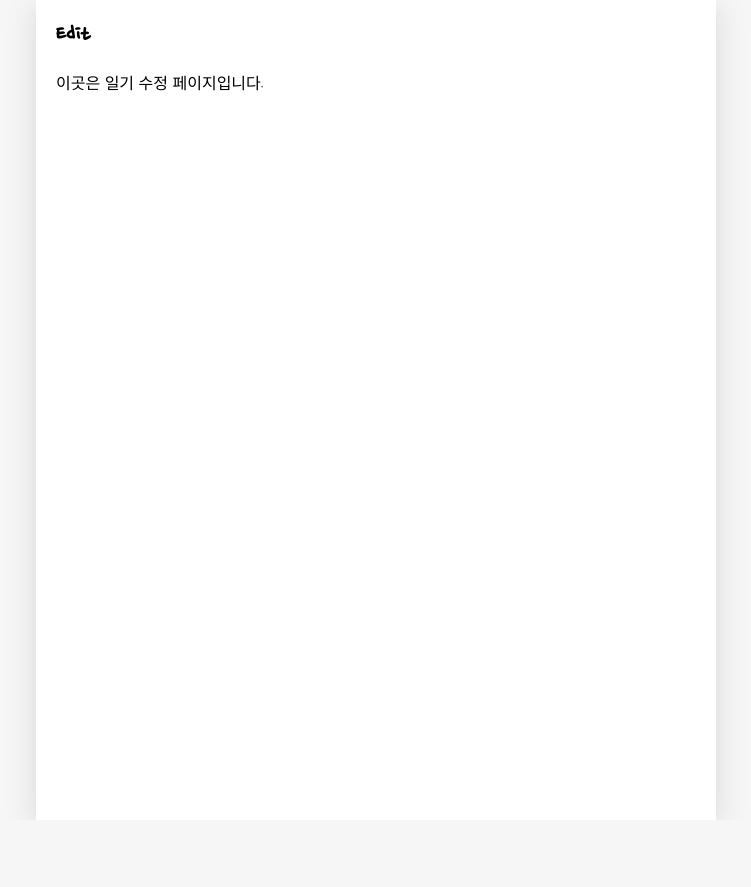
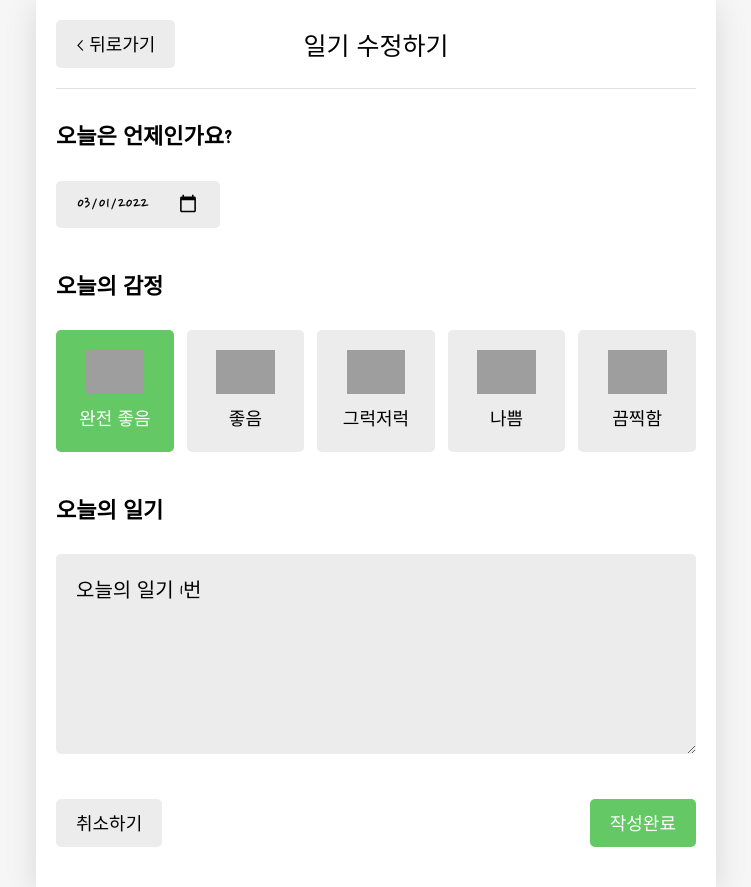
Before and after one commit to Jaeheon-So/Emotion-Diary, a React (Create React App) app: page /edit/1 in a window 1280 px wide. Shown: the whole page, without its empty margins (264-1015 px from the left). Before the commit the page ends 820 px from the top, so only its background shows below. Built offline with nearby package versions, Linux system fonts and the light colour scheme; grey boxes are pictures that could not be loaded; a web font is replaced by a local one.

Commit message:
Add Edit page

```diff
--- a/src/App.js
+++ b/src/App.js
@@ -44,38 +44,39 @@ const dummyData = [
     id: 1,
     emotion: 1,
     content: "오늘의 일기 1번",
-    date: 1645869530642,
+    date: 1646136767309,
   },
   {
     id: 2,
     emotion: 2,
     content: "오늘의 일기 2번",
-    date: 1645869530643,
+    date: 1646136767310,
   },
   {
     id: 3,
     emotion: 3,
     content: "오늘의 일기 3번",
-    date: 1645869530644,
+    date: 1646136767311,
   },
   {
     id: 4,
     emotion: 4,
     content: "오늘의 일기 4번",
-    date: 1645869530645,
+    date: 1646136767312,
   },
   {
     id: 5,
     emotion: 5,
     content: "오늘의 일기 5번",
-    date: 1645869530646,
+    date: 1646136767313,
   },
 ];
 
 function App() {
   const [data, dispatch] = useReducer(reducer, dummyData);
-  const dataId = useRef(0);
-
+  const dataId = useRef(0); // 여기 확인
+  console.log(data);
+  console.log(new Date().getTime());
   const onCreate = (date, content, emotion) => {
     dispatch({
       type: "CREATE",
@@ -98,9 +99,9 @@ function App() {
       type: "EDIT",
       data: {
         id: targetId,
+        emotion,
+        content,
         date: new Date(date).getTime(),
-        content,
-        emotion,
       },
     });
   };
--- a/src/components/DiaryEditor.js
+++ b/src/components/DiaryEditor.js
@@ -1,9 +1,12 @@
-import { useContext, useRef, useState } from "react";
+import { useContext, useEffect, useRef, useState } from "react";
 import { useNavigate } from "react-router-dom";
 import MyButton from "./MyButton";
-import MyHeader from ".//MyHeader";
+import MyHeader from "./MyHeader";
 import EmotionItem from "./EmotionItem";
 import { DiaryDispatchContext } from "../App";
+
+const env = process.env;
+env.PUBLIC_URL = env.PUBLIC_URL || "";
 
 const emotionList = [
   {
@@ -34,17 +37,18 @@ const emotionList = [
 ];
 
 const getStringDate = (date) => {
-  return date.toISOString().slice(0, 10);
+  return new Date(
+    date.getTime() - date.getTimezoneOffset() * 60000
+  ).toISOString();
 };
 
-const DiaryEditor = () => {
+const DiaryEditor = ({ isEdit, originData }) => {
   const navigate = useNavigate();
-  const { onCreate } = useContext(DiaryDispatchContext);
+  const { onCreate, onEdit } = useContext(DiaryDispatchContext);
   const [date, setDate] = useState(getStringDate(new Date()));
   const [emotion, setEmotion] = useState(3);
   const [content, setContent] = useState("");
   const contentRef = useRef();
-
   const handleClickEmote = (emotion) => {
     setEmotion(emotion);
   };
@@ -54,16 +58,32 @@ const DiaryEditor = () => {
       contentRef.current.focus();
       return;
     }
-    if (window.confirm(`새로운 일기를 작성하시겠습니까?`)) {
-      onCreate(date, content, emotion);
-      navigate("/", { replace: true });
+    if (
+      window.confirm(
+        isEdit ? "일기를 수정하시겠습니다?" : " 새로운 일기를 작성하시겠습니까?"
+      )
+    ) {
+      if (!isEdit) {
+        onCreate(date, content, emotion);
+      } else {
+        onEdit(originData.id, originData.date, content, emotion); // originData.date 확인
+      }
     }
+    navigate("/", { replace: true });
   };
+
+  useEffect(() => {
+    if (isEdit) {
+      setDate(getStringDate(new Date(parseInt(originData.date))));
+      setEmotion(originData.emotion);
+      setContent(originData.content);
+    }
+  }, [isEdit, originData]);
 
   return (
     <div className="DiaryEditor">
       <MyHeader
-        headText={"새 일기쓰기"}
+        headText={isEdit ? "일기 수정하기" : "새 일기쓰기"}
         leftChild={
           <MyButton
             text={"< 뒤로가기"}
@@ -79,7 +99,7 @@ const DiaryEditor = () => {
           <div className="input_box">
             <input
               className="input_date"
-              value={date}
+              value={date.slice(0, 10)}
               onChange={(e) => setDate(e.target.value)}
               type="date"
             />
--- a/src/components/DiaryItem.js
+++ b/src/components/DiaryItem.js
@@ -1,9 +1,17 @@
 import { useNavigate } from "react-router-dom";
 import MyButton from "./MyButton";
+
+const env = process.env;
+env.PUBLIC_URL = env.PUBLIC_URL || "";
 
 const DiaryItem = ({ id, emotion, content, date }) => {
   const navigate = useNavigate();
   const strDate = new Date(parseInt(date)).toLocaleDateString();
+
+  const goEdit = () => {
+    navigate(`/edit/${id}`);
+  };
+
   return (
     <div className="DiaryItem">
       <div
@@ -13,17 +21,14 @@ const DiaryItem = ({ id, emotion, content, date }) => {
           `emotion_img_wrapper_${emotion}`,
         ].join(" ")}
       >
-        <img
-          src={process.env.PUBLIC_URL + `assets/emotion${emotion}.png`}
-          alt=""
-        />
+        <img src={process.env.PUBLIC_URL + `assets/emotion${emotion}.png`} />
       </div>
       <div className="info_wrapper" onClick={() => navigate(`/diary/${id}`)}>
         <div className="diary_date">{strDate}</div>
-        <div className="diary_content_preview">{content}</div>
+        <div className="diary_content_preview">{content.slice(0, 25)}</div>
       </div>
       <div className="btn_wrapper">
-        <MyButton text={"수정하기"} onClick={() => navigate(`/edit/${id}`)} />
+        <MyButton text={"수정하기"} onClick={goEdit} />
       </div>
     </div>
   );
--- a/src/components/EmotionItem.js
+++ b/src/components/EmotionItem.js
@@ -13,7 +13,7 @@ const EmotionItem = ({
       ].join(" ")}
       onClick={() => onClick(emotionId)}
     >
-      <img src={emotionImg} alt="" />
+      <img src={emotionImg} />
       <span>{emotionDescript}</span>
     </div>
   );
--- a/src/pages/Edit.js
+++ b/src/pages/Edit.js
@@ -1,8 +1,31 @@
+import { useContext, useEffect, useState } from "react";
+import { useNavigate, useParams } from "react-router-dom";
+import { DiaryStateContext } from "../App";
+import DiaryEditor from "../components/DiaryEditor";
+
 const Edit = () => {
+  const [originData, setOriginData] = useState();
+  const navigate = useNavigate();
+  const { id } = useParams();
+
+  const diaryList = useContext(DiaryStateContext);
+
+  useEffect(() => {
+    if (diaryList.length >= 1) {
+      const targetDiary = diaryList.find(
+        (it) => parseInt(it.id) === parseInt(id)
+      );
+      if (targetDiary) {
+        setOriginData(targetDiary);
+      } else {
+        navigate("/", { replace: true });
+      }
+    }
+  }, [id, diaryList]);
+
   return (
     <div>
-      <h2>Edit</h2>
-      <p>이곳은 일기 수정 페이지입니다.</p>
+      {originData && <DiaryEditor isEdit={true} originData={originData} />}
     </div>
   );
 };
```
